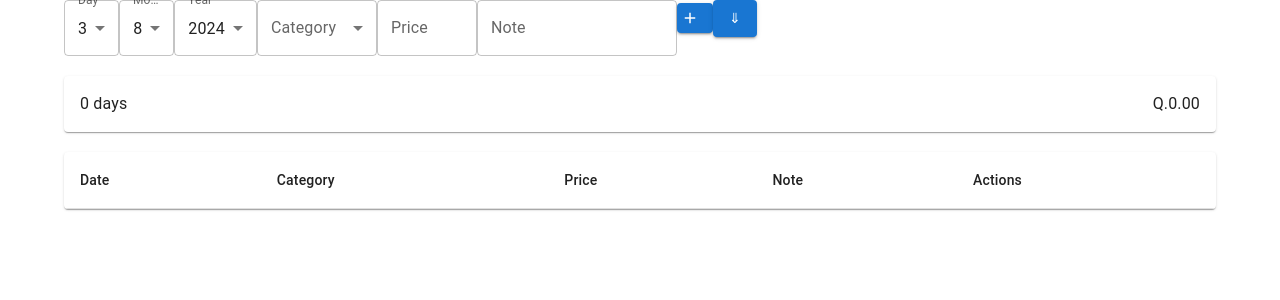
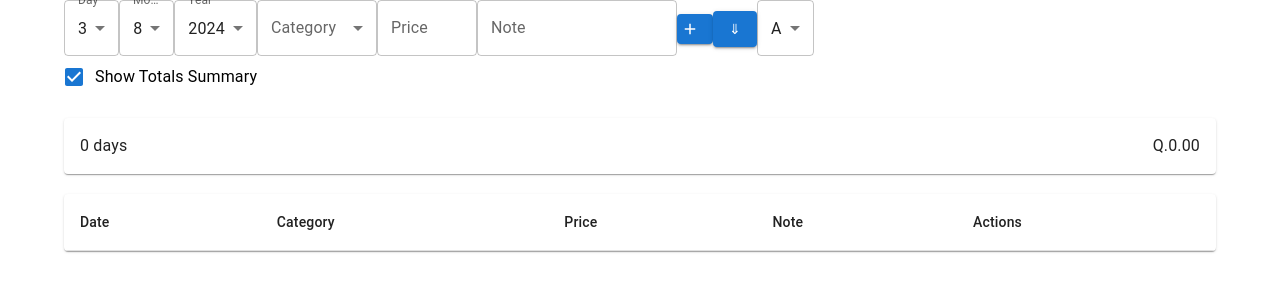
Before and after one commit to GilbertQ/qui, a React (Create React App) app: page / in a window 1280 px wide. Shown: the top 300 px of the page. Built offline with nearby package versions, Linux system fonts and the light colour scheme.

Commit message:
Deploy again

```diff
--- /dev/null
+++ b/src/Components/Helpers.js
@@ -0,0 +1,20 @@
+import { saveAs } from 'file-saver';
+import format from 'date-fns/format';
+
+export const downloadCSV = ({records}) => {
+    console.log({records})
+    if (records.length === 0) return;
+
+    const csv = records.map(record => ({
+      date: format(new Date(record.date), 'yyyy.MM.dd'),
+      category: record.category,
+      price: record.price,
+      note: record.note
+    }));
+
+    const rows = csv.map(row => Object.values(row).join(',')).join('\n');
+    const blob = new Blob([rows], { type: 'text/csv;charset=utf-8;' });
+    const now = new Date();
+    const filename = format(now, 'yyyyMMddHHmmss') + '.csv';
+    saveAs(blob, filename);
+  };
--- a/src/Components/RecordS.js
+++ b/src/Components/RecordS.js
@@ -13,6 +13,8 @@ import {
   TableRow,
   TextField,
   Select,
+  Checkbox,
+  FormControlLabel,
   InputLabel,
   FormControl
 } from '@mui/material';
@@ -21,8 +23,8 @@ import DeleteIcon from '@mui/icons-material/Delete';
 import EditIcon from '@mui/icons-material/Edit';
 import AddIcon from '@mui/icons-material/Add';
 import CheckIcon from '@mui/icons-material/Check';
-import { saveAs } from 'file-saver';
 import { Typography } from '@mui/material';
+import { downloadCSV } from './Helpers';
 
 const categoryOptions = ['Gifts', 'Groceries', 'Eating Out', 'Education', 'Rent / Loan', 'Utilities', 'Car', 'Medical', 'Household', 'Fun', 'Ketzia', 'Marcos', 'Rbk', 'Voluntariado', 'Clothing', 'Transport', 'Parents', 'Crista', 'Taxes', 'Casa-puerto', 'Inversiones', 'Propiedad'];
 
@@ -117,23 +119,6 @@ const RecordS = () => {
     localStorage.setItem('records', JSON.stringify(updatedRecords));
   };
 
-  const downloadCSV = () => {
-    if (records.length === 0) return;
-
-    const csv = records.map(record => ({
-      date: format(new Date(record.date), 'yyyy.MM.dd'),
-      category: record.category,
-      price: record.price,
-      note: record.note
-    }));
-
-    const rows = csv.map(row => Object.values(row).join(',')).join('\n');
-    const blob = new Blob([rows], { type: 'text/csv;charset=utf-8;' });
-    const now = new Date();
-    const filename = format(now, 'yyyyMMddHHmmss') + '.csv';
-    saveAs(blob, filename);
-  };
-
   const calculateTotals = (records) => {
     const uniqueDays = new Set(records.map(record => format(new Date(record.date), 'yyyy-MM-dd')));
     const totalDays = uniqueDays.size;
@@ -151,6 +136,14 @@ const RecordS = () => {
       </div>
     </Paper>
   );
+
+  const [selectedOption, setSelectedOption] = useState('A');
+
+  const handleSelectChange = (event) => {
+    setSelectedOption(event.target.value);
+  };
+
+  const [showTotalsSummary, setShowTotalsSummary] = useState(true);
 
   return (
     <Container>
@@ -251,11 +244,35 @@ const RecordS = () => {
     Cancel
   </Button>
 )}
-  <Button variant="contained" onClick={downloadCSV} style={{ minWidth: 'auto' }}>
+  <Button
+  variant="contained"
+  onClick={() => downloadCSV({records})}
+  style={{ minWidth: 'auto' }}
+>
     <span className="button-content">⇓</span>
 </Button>
+<Select
+  value={selectedOption}
+  onChange={handleSelectChange}
+  variant="outlined"
+  style={{ minWidth: 'auto' }}
+>
+  <MenuItem value="A">A</MenuItem>
+  <MenuItem value="D">D</MenuItem>
+</Select>
   </div>
+  <FormControlLabel
+  control={
+    <Checkbox
+      checked={showTotalsSummary}
+      onChange={(e) => setShowTotalsSummary(e.target.checked)}
+    />
+  }
+  label="Show Totals Summary"
+/>
+{showTotalsSummary && (
   <TotalsSummary totalDays={totalDays} totalPrice={totalPrice} />
+)}
 </div>
       <TableContainer component={Paper} style={{ marginTop: 20 }}>
         <Table>
@@ -269,7 +286,20 @@ const RecordS = () => {
             </TableRow>
           </TableHead>
           <TableBody>
-            {records.map((record, index) => (
+          {records
+  .filter(record => {
+    if (selectedOption === 'D') {
+      const today = new Date();
+      const recordDate = new Date(record.date);
+      return (
+        recordDate.getDate() === today.getDate() &&
+        recordDate.getMonth() === today.getMonth() &&
+        recordDate.getFullYear() === today.getFullYear()
+      );
+    }
+    return true; // If selectedOption is not 'D', include all records
+  })
+  .map((record, index) => (
     <TableRow key={index}>
       <TableCell>{format(new Date(record.date), 'yyyy.MM.dd')}</TableCell>
       <TableCell>{record.category}</TableCell>
@@ -284,7 +314,8 @@ const RecordS = () => {
         </IconButton>
       </TableCell>
     </TableRow>
-            ))}
+  ))
+}
           </TableBody>
         </Table>
       </TableContainer>
```
Lines whose indentation alone changed are shown as unchanged.
